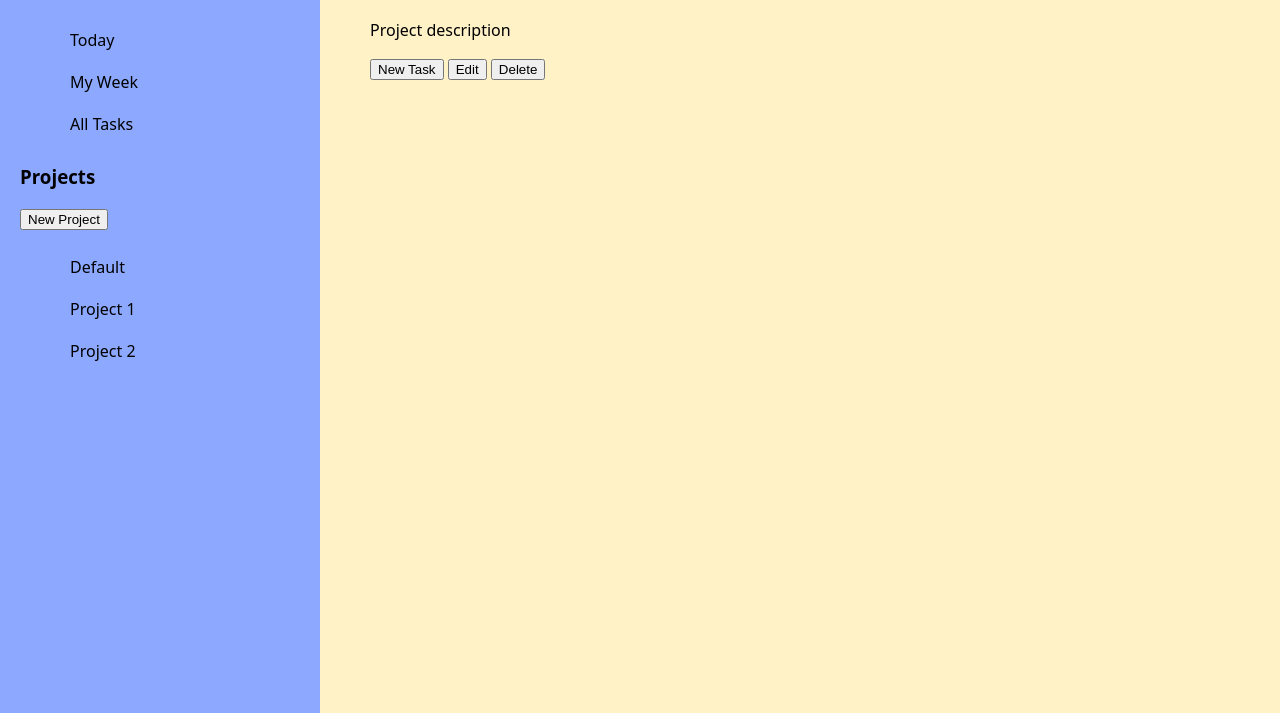
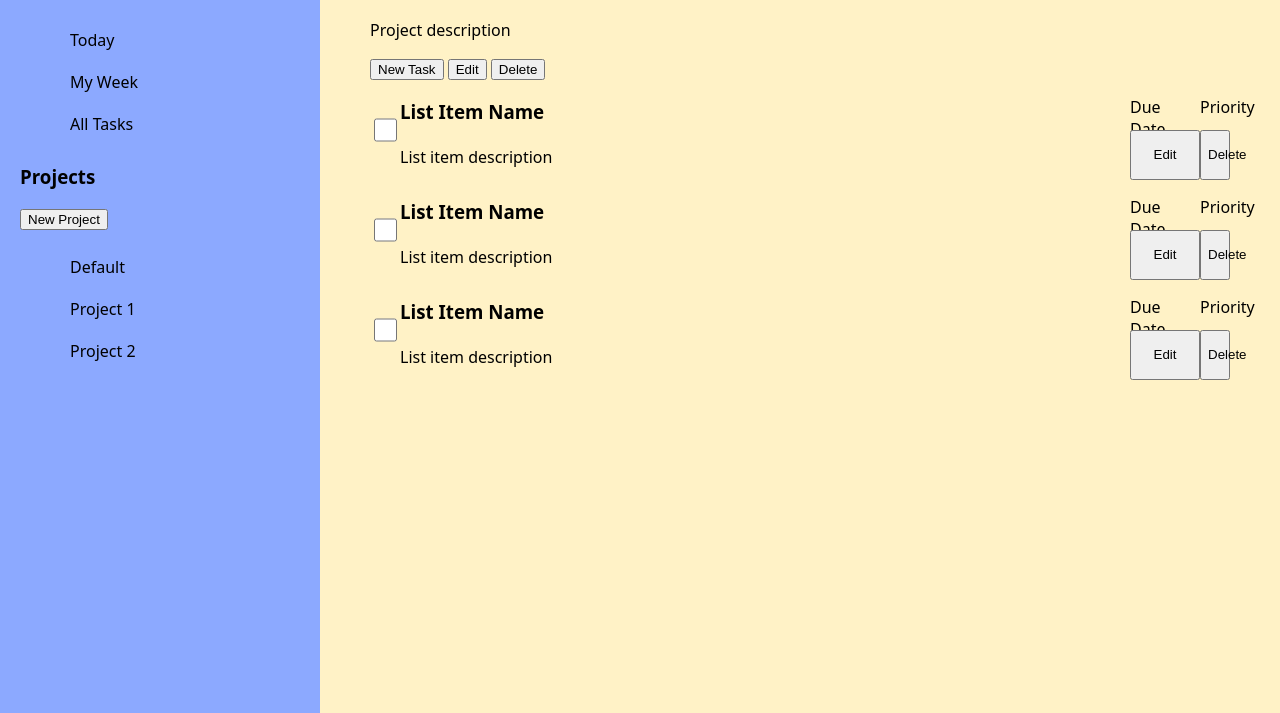
Before and after one commit to kyle2burt/todo-list, a website built with webpack: page src/template.html in a window 1280 px wide. Shown: the part 87-800 px from the top of the page. Built offline with nearby package versions, Linux system fonts and the light colour scheme.

Commit message:
Add basic layout content

```diff
--- a/src/template.html
+++ b/src/template.html
@@ -33,7 +33,8 @@
             <button>Edit</button>
             <button>Delete</button>
         </div>
-        <!-- <div class="list-item">
+        <div class="list">
+            <div class="list-item">
                 <input type="checkbox">
                 <h3>List Item Name</h3>
                 <p class="description">List item description</p>
@@ -41,7 +42,26 @@
                 <p class="priority">Priority</p>
                 <button class="edit">Edit</button>
                 <button class="delete">Delete</button>
-        </div> -->
+            </div>
+            <div class="list-item">
+                <input type="checkbox">
+                <h3>List Item Name</h3>
+                <p class="description">List item description</p>
+                <p class="due-date">Due Date</p>
+                <p class="priority">Priority</p>
+                <button class="edit">Edit</button>
+                <button class="delete">Delete</button>
+            </div>
+            <div class="list-item">
+                <input type="checkbox">
+                <h3>List Item Name</h3>
+                <p class="description">List item description</p>
+                <p class="due-date">Due Date</p>
+                <p class="priority">Priority</p>
+                <button class="edit">Edit</button>
+                <button class="delete">Delete</button>
+            </div>
+        </div>
     </div>
 </body>
 </html>
```
Also changed, not shown: 1 other file. Lines whose indentation alone changed are shown as unchanged.
